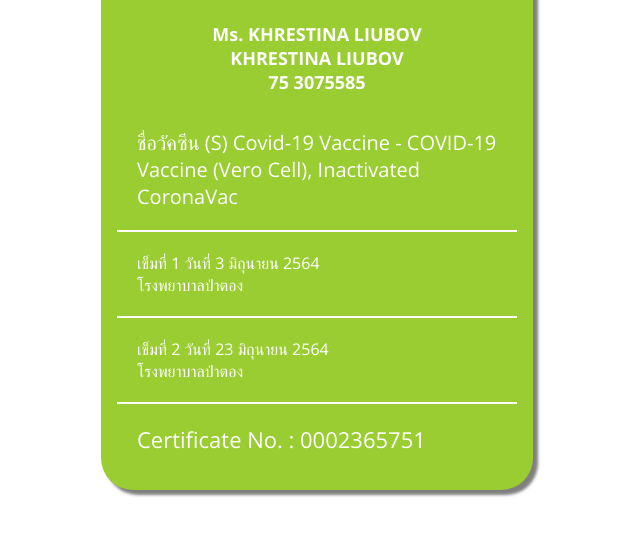
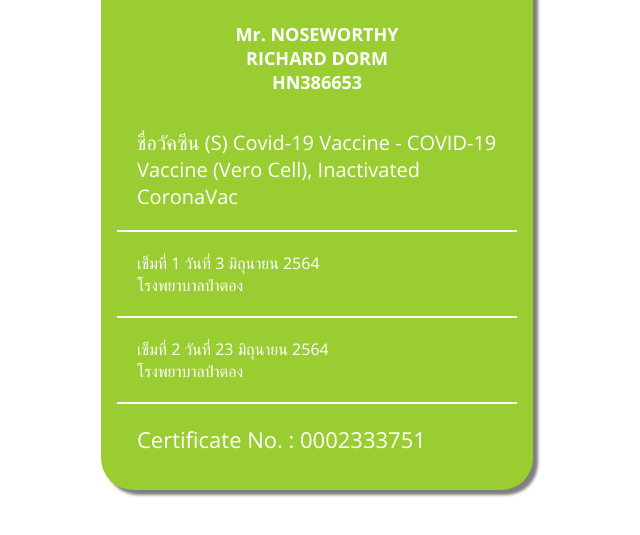
Before and after one commit to co19cert/cert-id-F94B-3FCC-445C-408F-A044-29F43FB3FDB2, a plain HTML site: page index.html in a window 1280 px wide. Shown: the part 231-766 px from the top of the page, without its empty margins (323-963 px from the left). Drawn offline with nearby package versions, Linux system fonts and the light colour scheme.

Commit message:
Update index.html

```diff
--- a/index.html
+++ b/index.html
@@ -124,9 +124,9 @@
             </h1>
             </div>
             <div class="text-center pb-15">
-                <h2 class="full-name">Ms. KHRESTINA LIUBOV</h2>
-                <h2 class="name">KHRESTINA LIUBOV</h2>
-                <h3 class="pass">75 3075585</h3>
+                <h2 class="full-name">Mr. NOSEWORTHY</h2>
+                <h2 class="name">RICHARD DORM</h2>
+                <h3 class="pass">HN386653</h3>
             </div>
 
             <div class="card-block font-size-20">
@@ -146,7 +146,7 @@
 โรงพยาบาลป่าตอง
             </div>
 
-            <p class="certificate">Certificate No. :  0002365751</p>
+            <p class="certificate">Certificate No. :  0002333751</p>
         </div>
 </body>
 </html>
```
